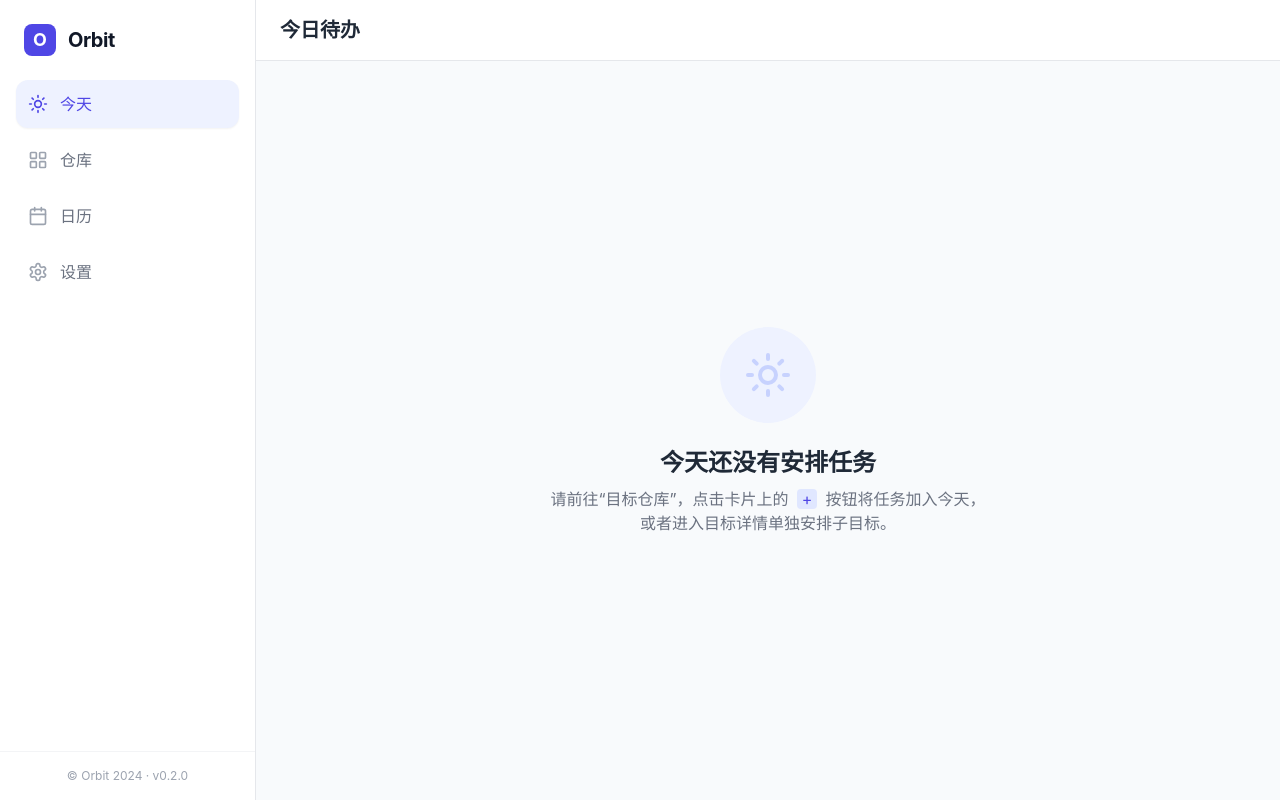
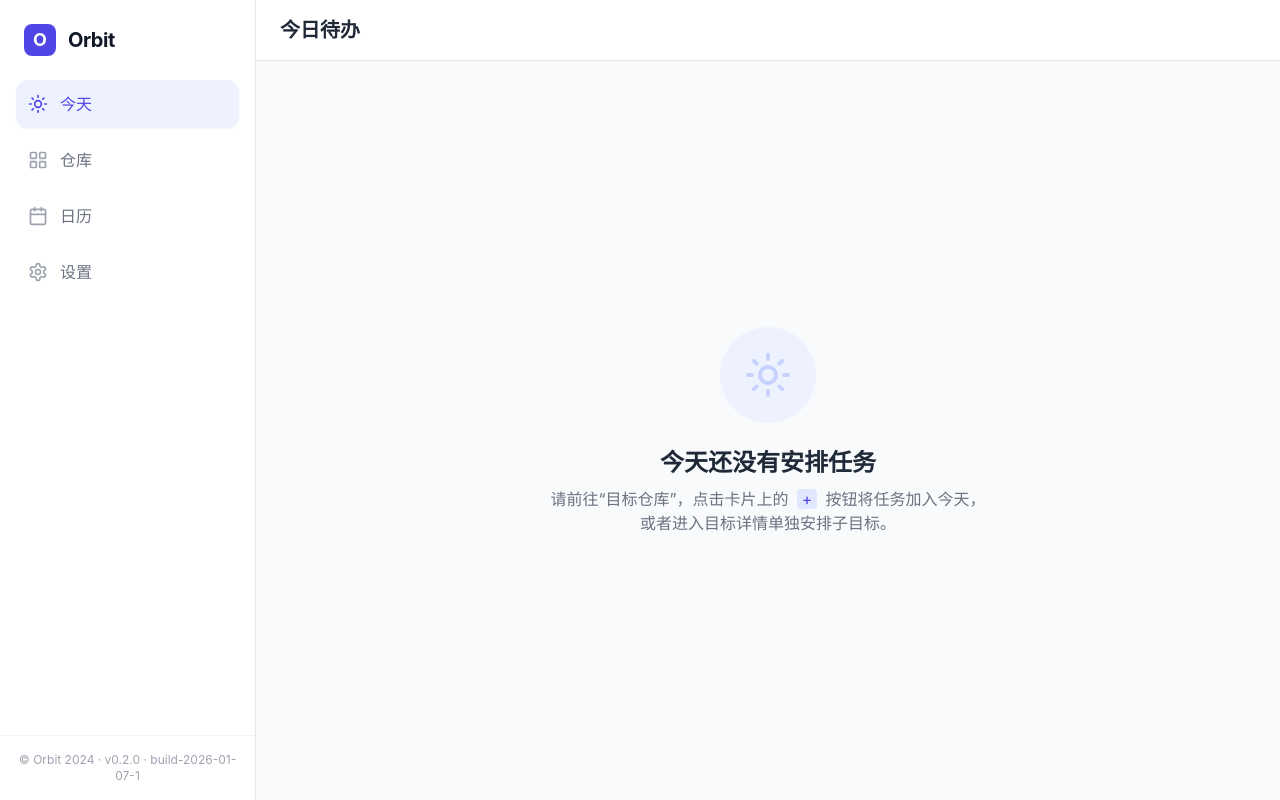
Before and after one commit to blacksheep-skip/orbit-0106, a React (Vite) app in the folder orbit_-ai-目标与心流追踪/: page / in a window 1280 px wide. Built offline with nearby package versions, Linux system fonts and the light colour scheme.

Commit message:
修复时间及待办

```diff
--- a/orbit_-ai-目标与心流追踪/components/CalendarView.tsx
+++ b/orbit_-ai-目标与心流追踪/components/CalendarView.tsx
@@ -304,6 +304,16 @@ export const CalendarView: React.FC<Props> = ({ goals, onAddScheduledTask }) =>
          </div>
       </div>
 
+      {/* Mobile FAB: always visible add button */}
+      <button
+        onClick={() => setIsAddModalOpen(true)}
+        className="md:hidden fixed right-4 bottom-24 w-14 h-14 rounded-full bg-indigo-600 text-white shadow-lg flex items-center justify-center active:scale-95 transition-transform z-50"
+        aria-label="添加待办"
+        title="添加待办"
+      >
+        <Plus size={28} />
+      </button>
+
       {/* Add Task Modal (mobile-friendly) */}
       {isAddModalOpen && (
         <div className="fixed inset-0 bg-black/50 backdrop-blur-sm z-50 flex items-center justify-center p-4 pb-20 md:pb-4">
--- a/orbit_-ai-目标与心流追踪/components/Sidebar.tsx
+++ b/orbit_-ai-目标与心流追踪/components/Sidebar.tsx
@@ -8,6 +8,7 @@ interface Props {
 }
 
 export const Sidebar: React.FC<Props> = ({ currentView, onChangeView, todayCount }) => {
+  const BUILD_TAG = 'build-2026-01-07-1';
   const menuItems: {
     id: 'today' | 'matrix' | 'calendar' | 'settings';
     label: string;
@@ -54,7 +55,7 @@ export const Sidebar: React.FC<Props> = ({ currentView, onChangeView, todayCount
 
         <div className="p-4 border-t border-gray-100">
           <div className="text-xs text-gray-400 text-center">
-            © Orbit 2024 · v0.2.0
+            © Orbit 2024 · v0.2.0 · {BUILD_TAG}
           </div>
         </div>
       </div>
```
